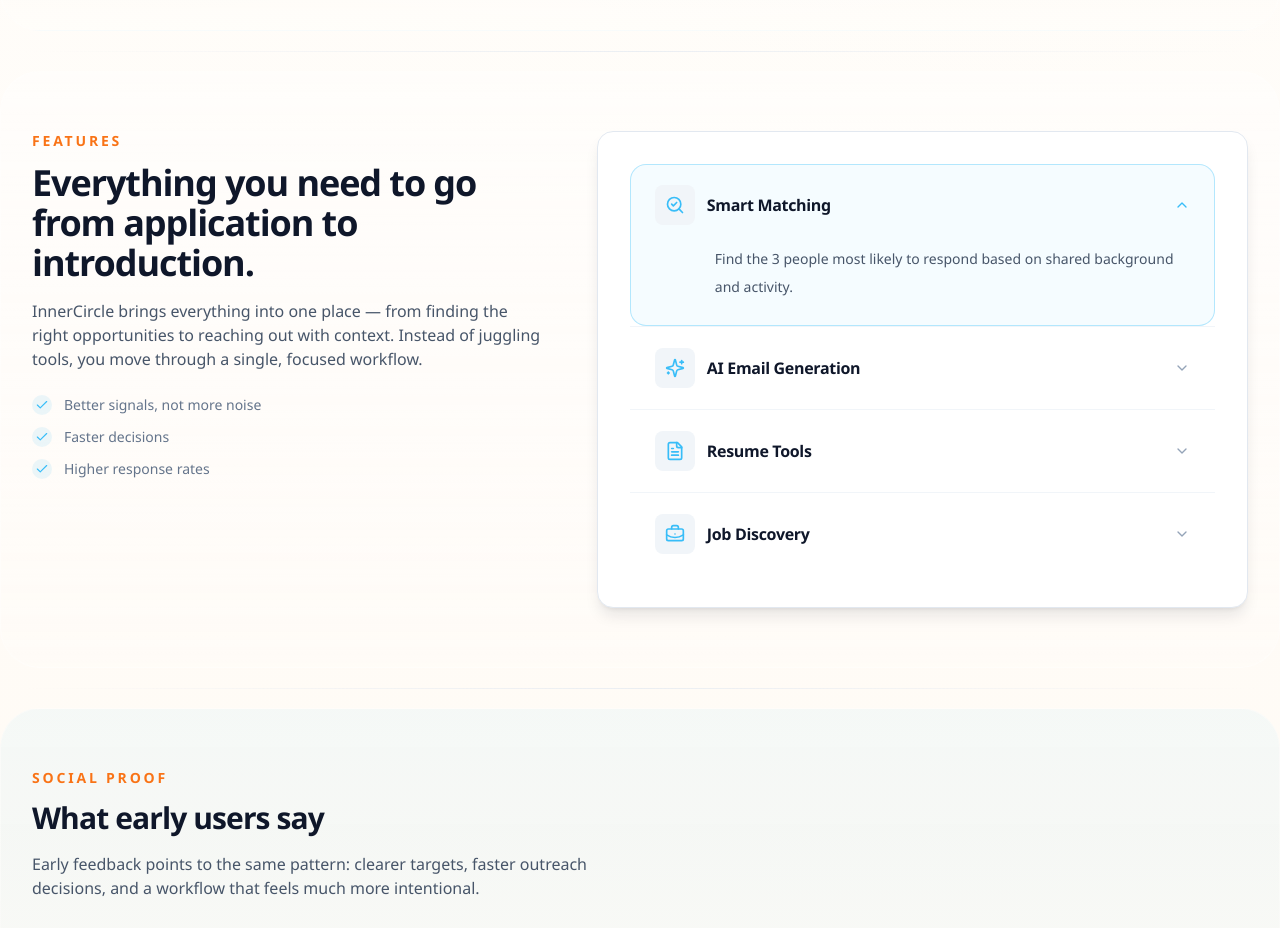
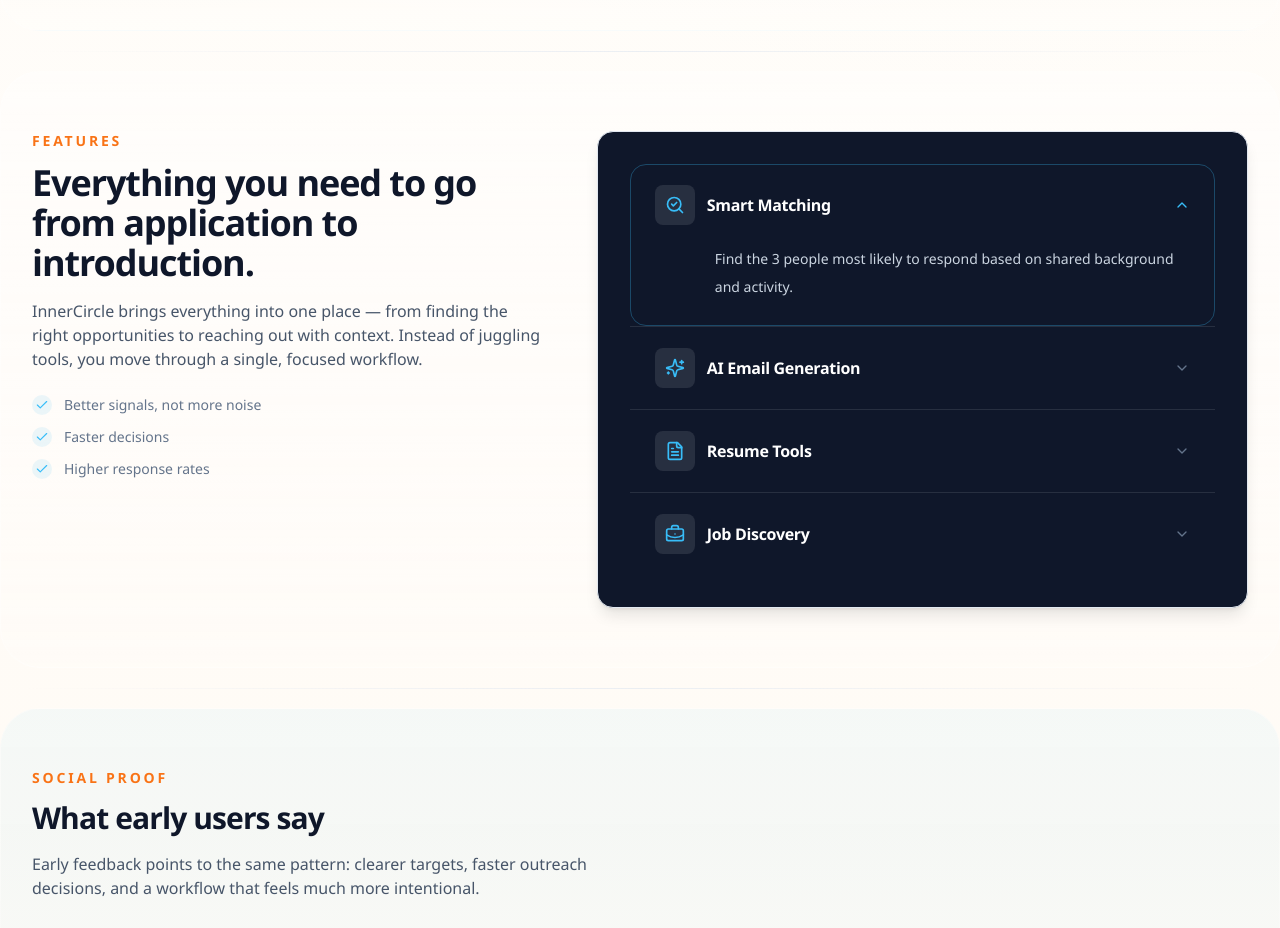
Before and after one commit to aliaaquib/innercircle-website, a Next.js app: page / in a window 1280 px wide. Shown: the part 1960-2888 px from the top of the page. Built offline with nearby package versions, Linux system fonts and the light colour scheme; no server answers.

Commit message:
upd feature section

```diff
--- a/components/feature-accordion-item.tsx
+++ b/components/feature-accordion-item.tsx
@@ -11,6 +11,7 @@ type FeatureAccordionItemProps = {
   isOpen: boolean;
   onClick: () => void;
   icon: LucideIcon;
+  dark?: boolean;
 };
 
 export function FeatureAccordionItem({
@@ -18,15 +19,20 @@ export function FeatureAccordionItem({
   description,
   isOpen,
   onClick,
-  icon: Icon
+  icon: Icon,
+  dark = false
 }: FeatureAccordionItemProps) {
   return (
     <div
       className={cn(
         "rounded-2xl border transition-all duration-300 ease-in-out",
-        isOpen
-          ? "border-sky/35 bg-sky/5"
-          : "border-transparent hover:bg-slate-50/80"
+        dark
+          ? isOpen
+            ? "border-sky/30 bg-white/8"
+            : "border-transparent hover:bg-white/5"
+          : isOpen
+            ? "border-sky/35 bg-sky/5"
+            : "border-transparent hover:bg-slate-50/80"
       )}
     >
       <button
@@ -36,14 +42,22 @@ export function FeatureAccordionItem({
         className="flex w-full items-center justify-between gap-4 px-5 py-5 text-left sm:px-6"
       >
         <div className="flex min-w-0 items-center gap-3">
-          <span className="inline-flex h-10 w-10 flex-shrink-0 items-center justify-center rounded-lg bg-slate-100 text-sky">
+          <span
+            className={cn(
+              "inline-flex h-10 w-10 flex-shrink-0 items-center justify-center rounded-lg text-sky",
+              dark ? "bg-white/10" : "bg-slate-100"
+            )}
+          >
             <Icon className="h-5 w-5" />
           </span>
-          <span className="text-base font-semibold tracking-[-0.02em] text-ink">{title}</span>
+          <span className={cn("text-base font-semibold tracking-[-0.02em]", dark ? "text-white" : "text-ink")}>
+            {title}
+          </span>
         </div>
         <ChevronDown
           className={cn(
-            "h-4 w-4 flex-shrink-0 text-slate-400 transition-transform duration-300 ease-in-out",
+            "h-4 w-4 flex-shrink-0 transition-transform duration-300 ease-in-out",
+            dark ? "text-slate-500" : "text-slate-400",
             isOpen ? "rotate-180 text-sky" : ""
           )}
         />
@@ -58,7 +72,12 @@ export function FeatureAccordionItem({
             transition={{ duration: 0.24, ease: "easeInOut" }}
             className="overflow-hidden"
           >
-            <div className="px-5 pb-5 pl-[4.75rem] pr-12 text-sm leading-7 text-slate-600 sm:px-6 sm:pb-6 sm:pl-[5.25rem]">
+            <div
+              className={cn(
+                "px-5 pb-5 pl-[4.75rem] pr-12 text-sm leading-7 sm:px-6 sm:pb-6 sm:pl-[5.25rem]",
+                dark ? "text-slate-300" : "text-slate-600"
+              )}
+            >
               {description}
             </div>
           </motion.div>
--- a/components/home-features-section.tsx
+++ b/components/home-features-section.tsx
@@ -68,8 +68,8 @@ export function HomeFeaturesSection() {
         </FadeIn>
 
         <FadeIn delay={0.08}>
-          <Card className="rounded-2xl border border-slate-200 bg-white p-6 shadow-lg shadow-slate-900/10 sm:p-8">
-            <StaggerGroup className="divide-y divide-slate-100" delayChildren={0.14} staggerChildren={0.08}>
+          <Card className="rounded-2xl border border-slate-200 bg-ink p-6 text-white shadow-lg shadow-slate-900/14 sm:p-8">
+            <StaggerGroup className="divide-y divide-white/10" delayChildren={0.14} staggerChildren={0.08}>
               {featureItems.map((item, index) => (
                 <StaggerItem key={item.title}>
                   <FeatureAccordionItem
@@ -78,6 +78,7 @@ export function HomeFeaturesSection() {
                     icon={item.icon}
                     isOpen={openIndex === index}
                     onClick={() => setOpenIndex(index)}
+                    dark
                   />
                 </StaggerItem>
               ))}
```
